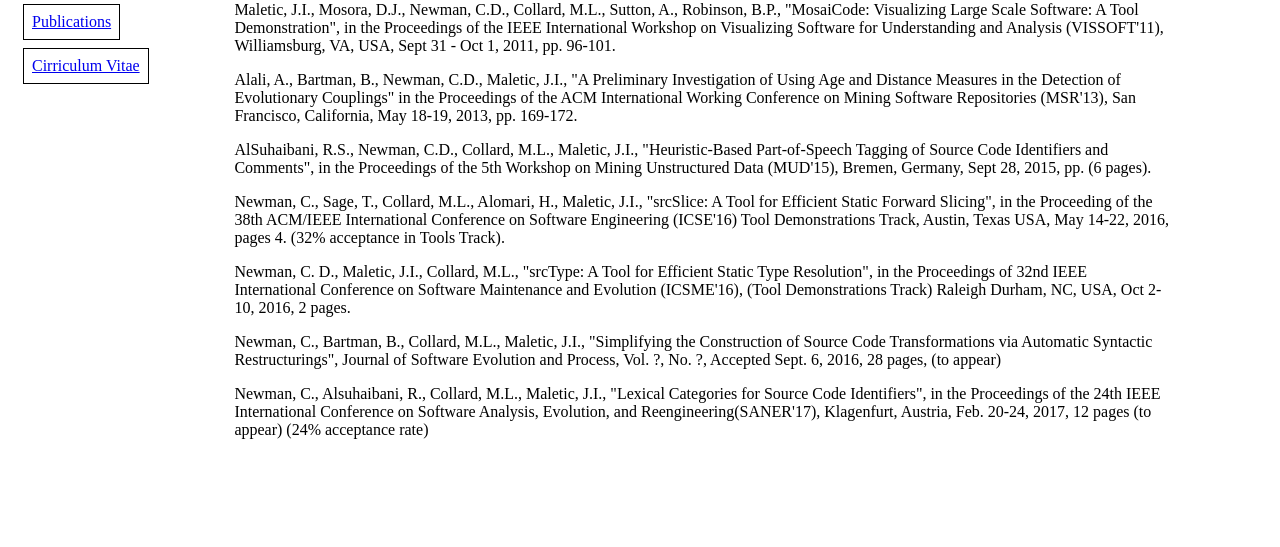
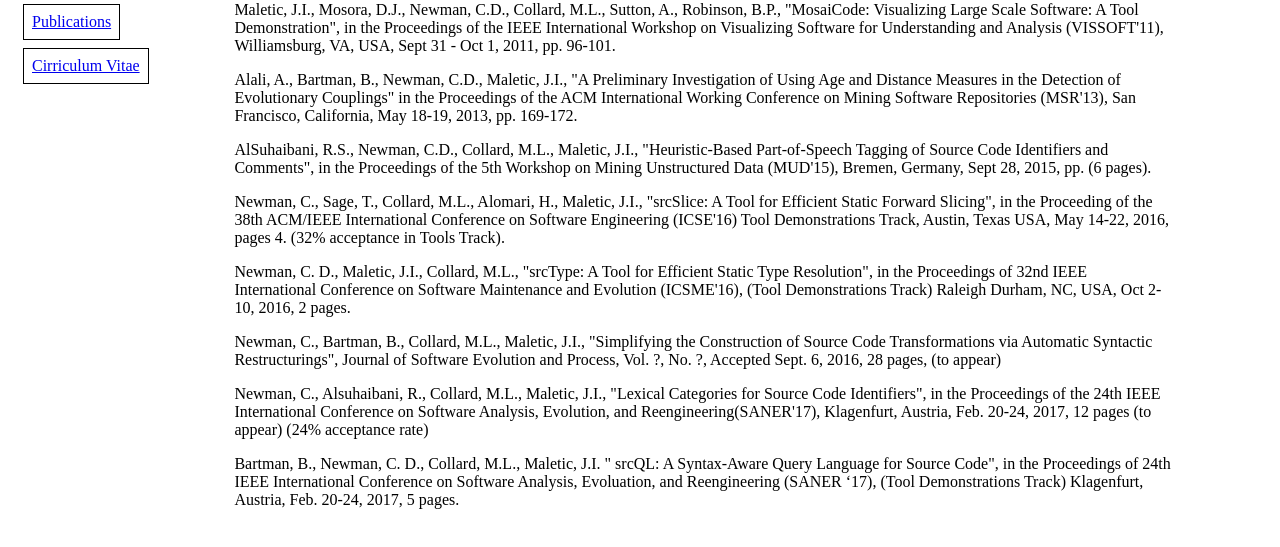
Before and after one commit to cnewman/Public_Information, a plain HTML site: page webpage/publications.html in a window 1280 px wide. Shown: the part 331-878 px from the top of the page. Drawn offline with Linux system fonts and the light colour scheme.

Commit message:
Update pubcs

```diff
--- a/webpage/publications.html
+++ b/webpage/publications.html
@@ -34,6 +34,8 @@
   <p>Newman, C., Bartman, B., Collard, M.L., Maletic, J.I., "Simplifying the Construction of Source Code Transformations via Automatic Syntactic Restructurings", Journal of Software Evolution and Process, Vol. ?, No. ?, Accepted Sept. 6, 2016, 28 pages, (to appear)</p>
 
   <p>Newman, C., Alsuhaibani, R., Collard, M.L., Maletic, J.I., "Lexical Categories for Source Code Identifiers", in the Proceedings of the 24th IEEE International Conference on Software Analysis, Evolution, and Reengineering(SANER'17), Klagenfurt, Austria, Feb. 20-24, 2017, 12 pages (to appear) (24% acceptance rate)</p>
+
+  <p>Bartman, B., Newman, C. D., Collard, M.L., Maletic, J.I. " srcQL: A Syntax-Aware Query Language for Source Code", in the Proceedings of 24th IEEE International Conference on Software Analysis, Evoluation, and Reengineering (SANER ‘17), (Tool Demonstrations Track) Klagenfurt, Austria, Feb. 20-24, 2017, 5 pages.</p>
 </div>
 </body>
 </html>
```
